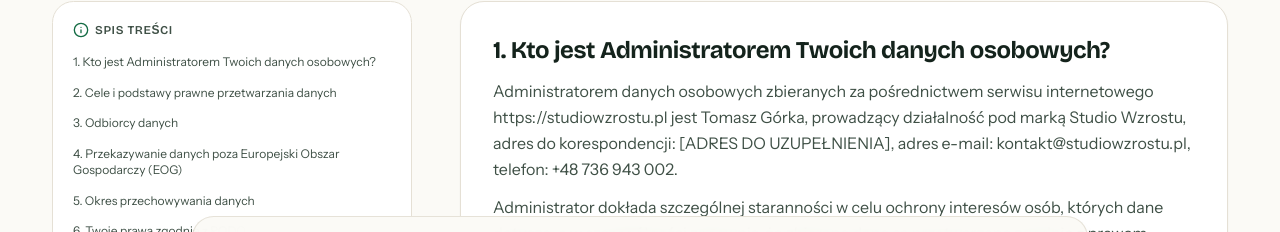
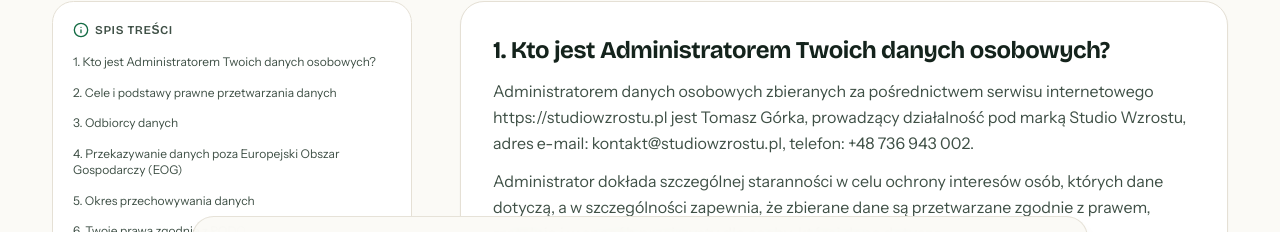
Before and after one commit to gorka0/studiowzrostu, a Next.js app: page /polityka-prywatnosci in a window 1280 px wide. Shown: the part 431-663 px from the top of the page. Built offline with nearby package versions, Linux system fonts and the light colour scheme; no server answers.

Commit message:
fix(legal): remove legalAddress placeholder from privacy policy, site config and schema

```diff
--- a/content/legal.ts
+++ b/content/legal.ts
@@ -14,7 +14,6 @@
     firmName: string;
     email: string;
     phone: string;
-    address: string;
   };
   sections: LegalSection[];
 }
@@ -29,14 +28,13 @@
     firmName: siteConfig.name,
     email: siteConfig.contact.email,
     phone: siteConfig.contact.phone,
-    address: siteConfig.legalAddress,
   },
   sections: [
     {
       id: "administrator",
       title: "1. Kto jest Administratorem Twoich danych osobowych?",
       content: [
-        `Administratorem danych osobowych zbieranych za pośrednictwem serwisu internetowego ${siteConfig.domain} jest ${siteConfig.owner}, prowadzący działalność pod marką ${siteConfig.name}, adres do korespondencji: ${siteConfig.legalAddress}, adres e-mail: ${siteConfig.contact.email}, telefon: ${siteConfig.contact.phone}.`,
+        `Administratorem danych osobowych zbieranych za pośrednictwem serwisu internetowego ${siteConfig.domain} jest ${siteConfig.owner}, prowadzący działalność pod marką ${siteConfig.name}, adres e-mail: ${siteConfig.contact.email}, telefon: ${siteConfig.contact.phone}.`,
         "Administrator dokłada szczególnej staranności w celu ochrony interesów osób, których dane dotyczą, a w szczególności zapewnia, że zbierane dane są przetwarzane zgodnie z prawem, rzetelnie i w sposób przejrzysty dla osoby, której dane dotyczą.",
       ],
     },
--- a/lib/schema.ts
+++ b/lib/schema.ts
@@ -121,15 +121,12 @@
   }
 
 
-  if (isRealValue(siteConfig.legalAddress)) {
   organization.address = {
     "@type": "PostalAddress",
-      streetAddress: siteConfig.legalAddress,
     addressLocality: siteConfig.location.city,
     addressRegion: siteConfig.location.region,
     addressCountry: "PL",
   };
-  }
 
   const socialLinks = [
     siteConfig.social.github,
--- a/site.config.ts
+++ b/site.config.ts
@@ -21,7 +21,6 @@
       "Cała Polska (zdalnie)",
     ],
   },
-  legalAddress: "[ADRES DO UZUPEŁNIENIA]",
   social: {
     github: "",
     linkedin: "",
```
Lines whose indentation alone changed are shown as unchanged.
